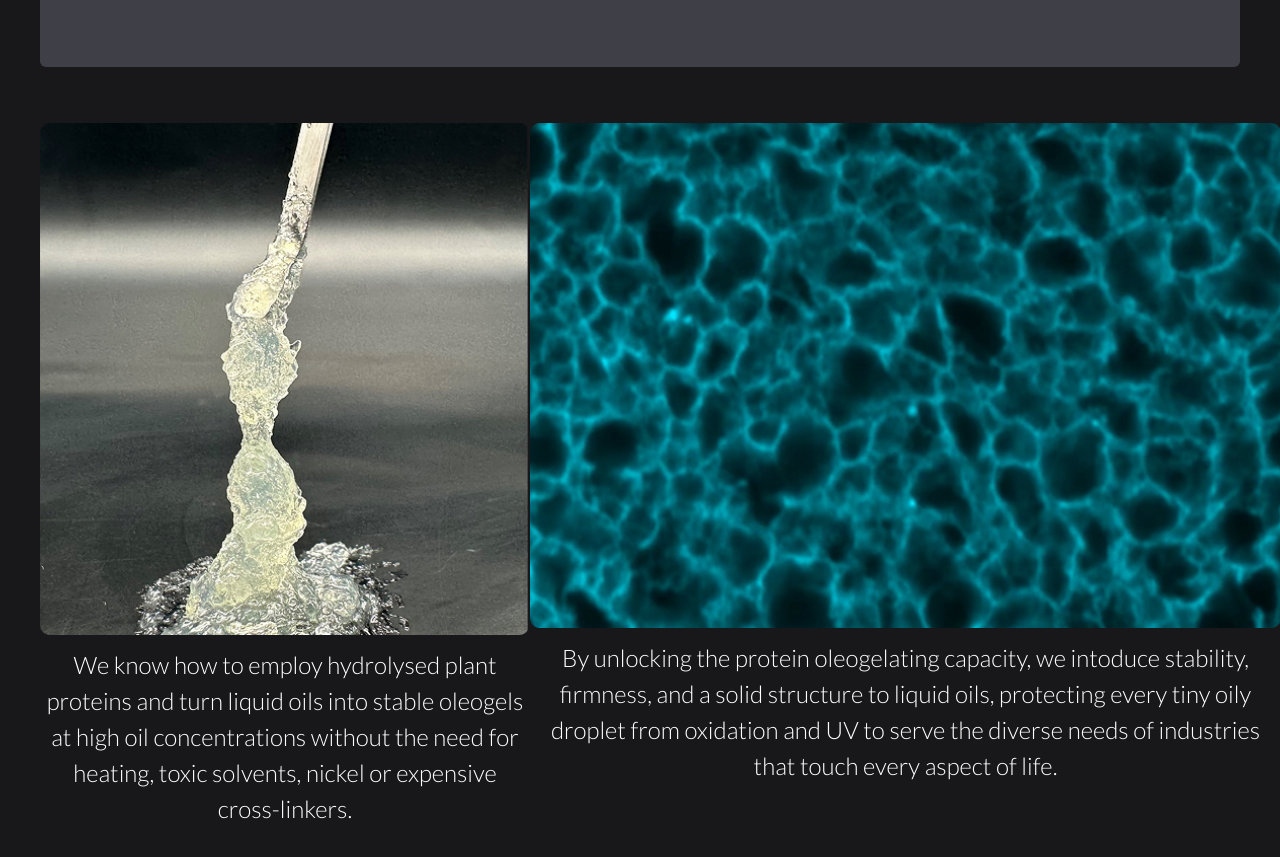
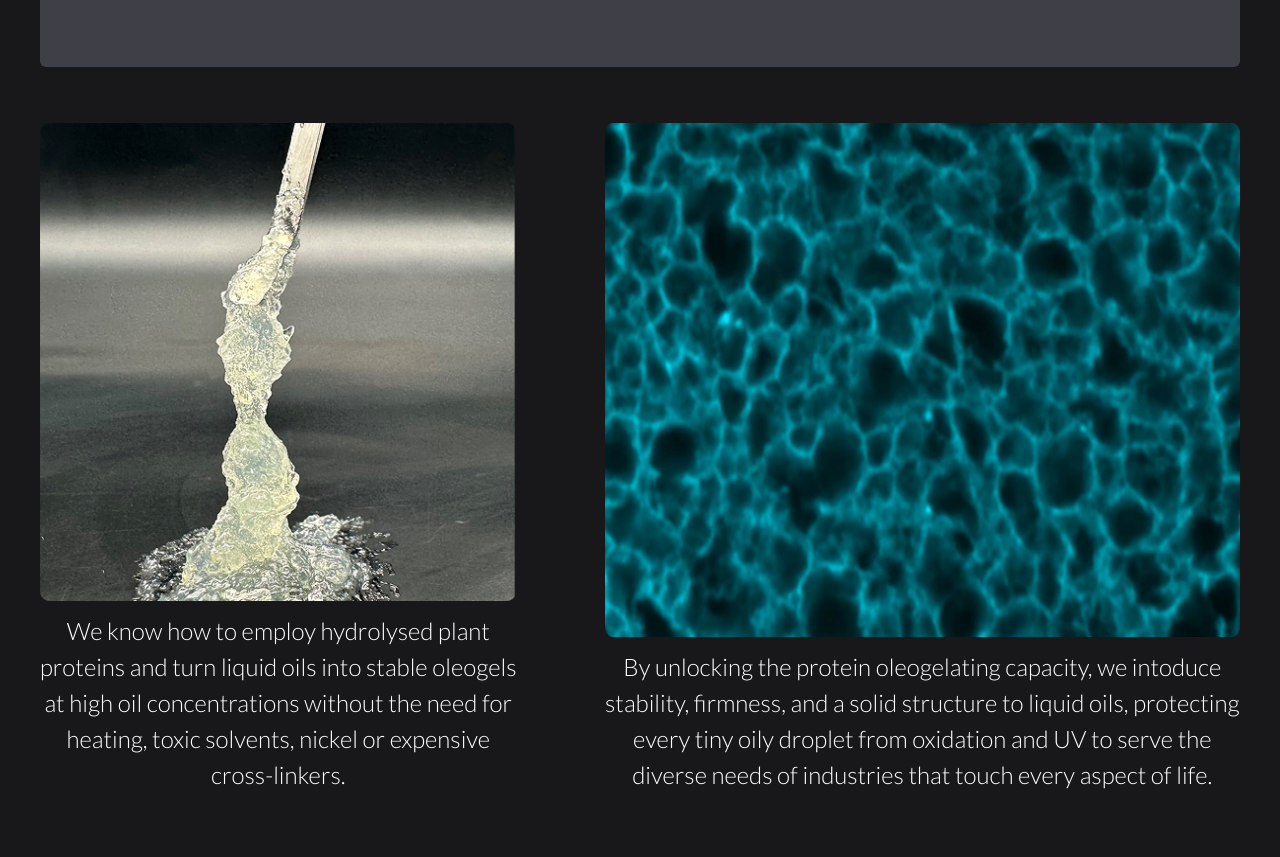
Before and after one commit to MrDrProfessorPatrick/olexir, a Next.js app: page /technology in a window 1280 px wide. Shown: the part 2400-3257 px from the top of the page. Built offline with nearby package versions, Linux system fonts and the light colour scheme.

Commit message:
responive image section with blueMicroscope.png done

```diff
--- a/src/app/technology/page.js
+++ b/src/app/technology/page.js
@@ -280,16 +280,14 @@ export default function Solution() {
             </div>
           </div>
 
-          <div className="flex mt-14 justify-around">
-            <div className="flex flex-col">
-              <Image
-                src="/Leacking2.png"
-                width={490}
-                height={505}
-                alt="Leacking2"
-              />
+          <div className="flex mt-14 gap-22 justify-around">
+            <div className="flex flex-3 flex-col w-[50%] h-[670px]">
+              <div className="relative w-full h-full flex justify-start items-start">
+                <Image src="/Leacking2.png" fill alt="Leacking2" />
+              </div>
+
               <div
-                className={`mt-3 text-[24px] w-[490px] text-center font-light text-white ${lato.className}`}
+                className={`mt-3 text-[24px] w-full text-center font-light text-white ${lato.className}`}
               >
                 We know how to employ hydrolysed plant proteins and turn liquid
                 oils into stable oleogels at high oil concentrations without the
@@ -297,17 +295,13 @@ export default function Solution() {
                 cross-linkers.
               </div>
             </div>
-            <div className="flex flex-col justify-start items-start">
-              <div className="flex justify-start items-start">
-                <Image
-                  src="/blueMicroscope.png"
-                  width={751}
-                  height={505}
-                  alt="blueMicroscope"
-                />
+
+            <div className="flex flex-4 flex-col w-[50%] h-[670px]">
+              <div className="relative w-full h-full flex justify-start items-start">
+                <Image src="/blueMicroscope.png" fill alt="blueMicroscope" />
               </div>
               <div
-                className={`mt-3 text-[24px] w-[751px] text-center font-light text-white ${lato.className}`}
+                className={`mt-3 text-[24px] w-full text-center font-light text-white ${lato.className}`}
               >
                 By unlocking the protein oleogelating capacity, we intoduce
                 stability, firmness, and a solid structure to liquid oils,
```
